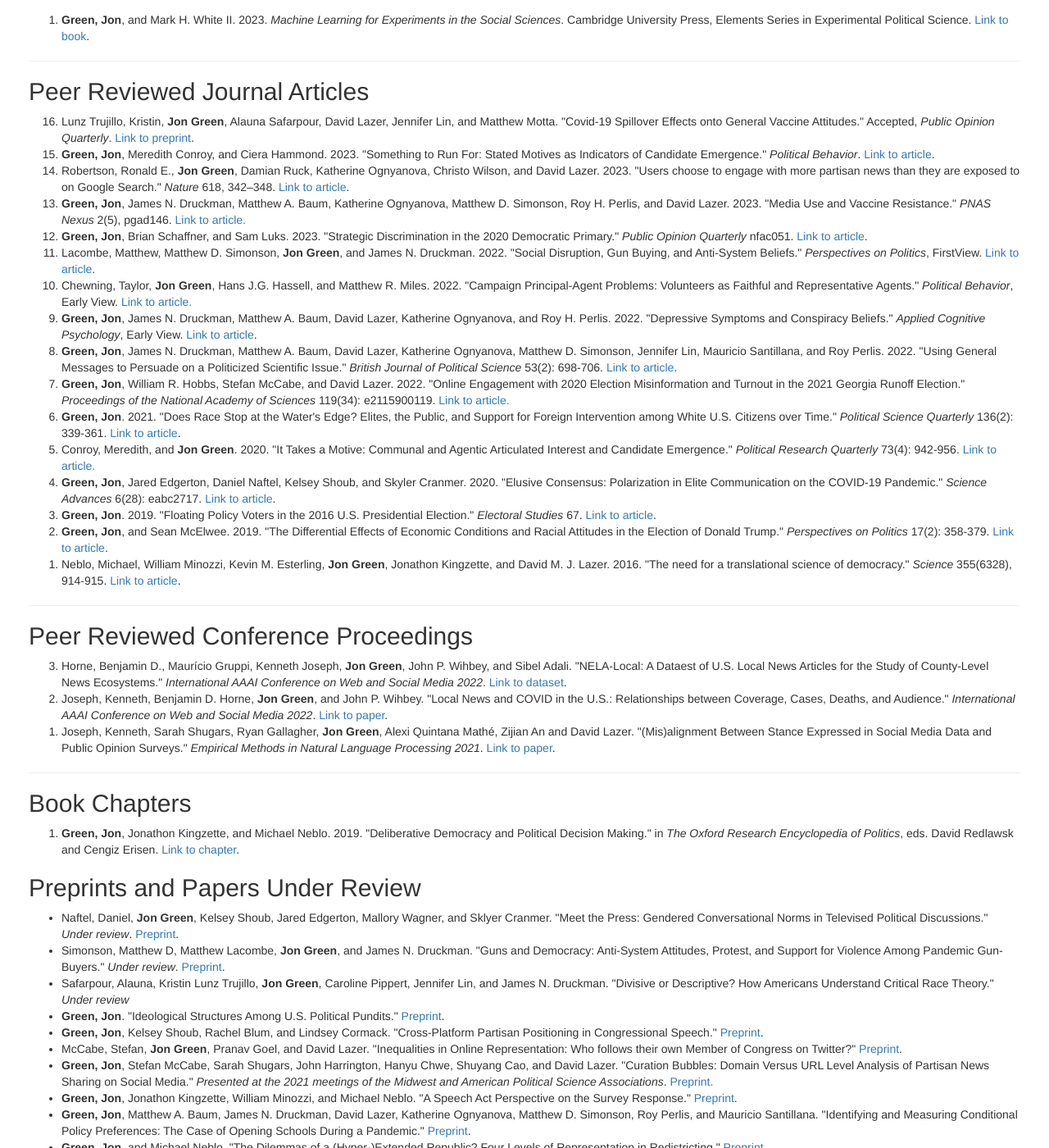
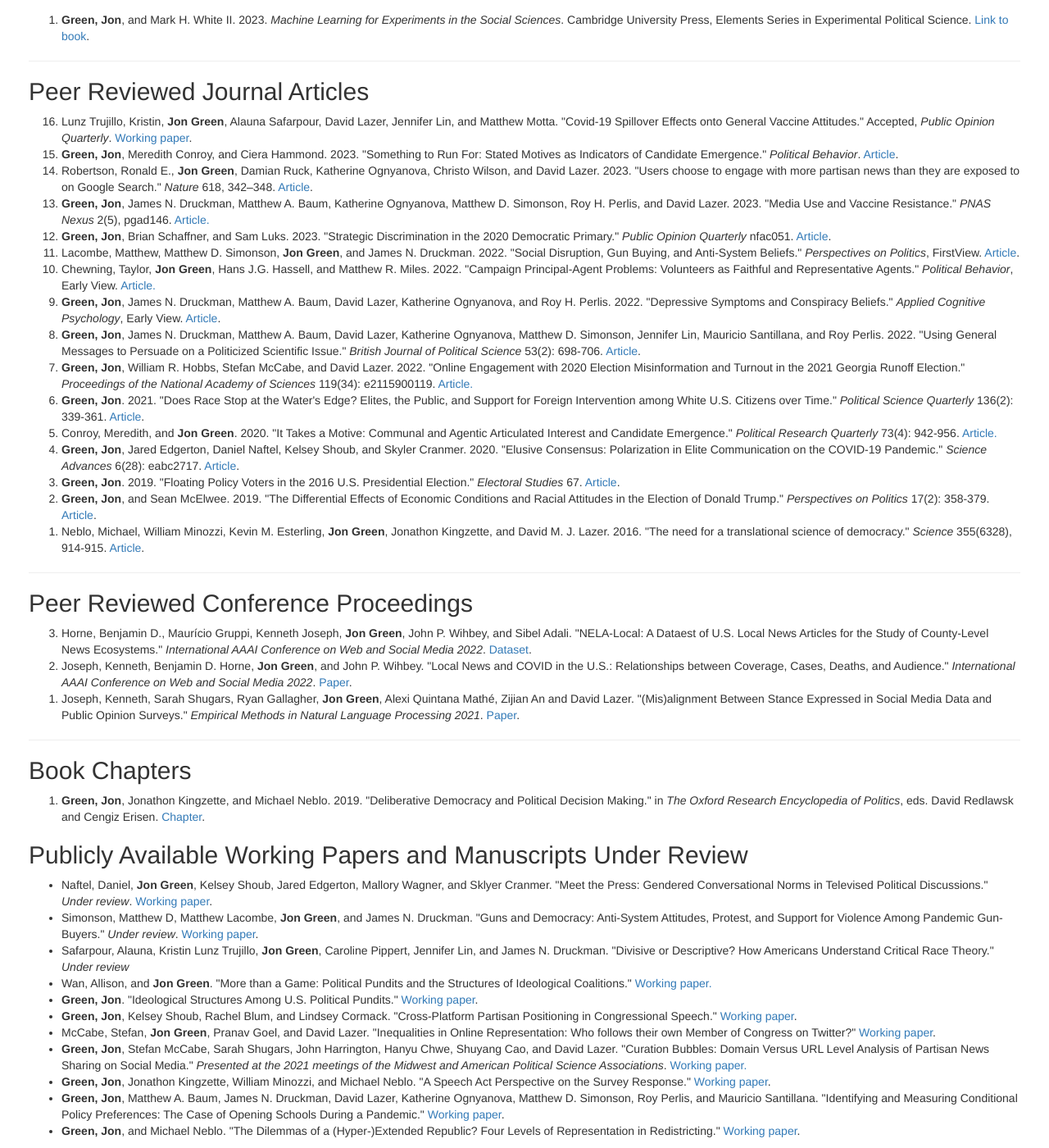
Before and after one commit to jgreen4919/jgreen4919.github.io, a Jekyll site: the page index.html, which Jekyll copies as it is, in a window 1280 px wide and 1400 px high, scrolled down 711 px. Shown: the whole window at 82% size. Built offline with Jekyll 4.4.1, drawn with Linux system fonts in a browser that asks for light colours.

Commit message:
style change

```diff
--- a/index.html
+++ b/index.html
@@ -38,49 +38,50 @@
     <hr>
     <h2>Peer Reviewed Journal Articles</h2>
     <ol reversed>
-    <li>Lunz Trujillo, Kristin, <strong>Jon Green</strong>, Alauna Safarpour, David Lazer, Jennifer Lin, and Matthew Motta. "Covid-19 Spillover Effects onto General Vaccine Attitudes." Accepted, <i>Public Opinion Quarterly</i>. <a href="https://osf.io/preprints/w7mq5/">Link to preprint</a>.</li>
-      <li> <strong>Green, Jon</strong>, Meredith Conroy, and Ciera Hammond. 2023. "Something to Run For: Stated Motives as Indicators of Candidate Emergence." <i>Political Behavior</i>. <a href="https://link.springer.com/article/10.1007/s11109-023-09872-z">Link to article</a>.</li>
-    <li> Robertson, Ronald E., <strong>Jon Green</strong>, Damian Ruck, Katherine Ognyanova, Christo Wilson, and David Lazer. 2023. "Users choose to engage with more partisan news than they are exposed to on Google Search." <i>Nature</i> 618, 342–348. <a href="https://www.nature.com/articles/s41586-023-06078-5">Link to article</a>.</li>
-      <li> <strong>Green, Jon</strong>, James N. Druckman, Matthew A. Baum, Katherine Ognyanova, Matthew D. Simonson, Roy H. Perlis, and David Lazer. 2023. "Media Use and Vaccine Resistance." <i>PNAS Nexus</i> 2(5), pgad146. <a href="https://academic.oup.com/pnasnexus/advance-article/doi/10.1093/pnasnexus/pgad146/7158045">Link to article.</a></li>
-    <li> <strong>Green, Jon</strong>, Brian Schaffner, and Sam Luks. 2023. "Strategic Discrimination in the 2020 Democratic Primary." <i>Public Opinion Quarterly</i> nfac051. <a href="https://academic.oup.com/poq/advance-article/doi/10.1093/poq/nfac051/7017586">Link to article</a>.</li>
-    <li>Lacombe, Matthew, Matthew D. Simonson, <strong>Jon Green</strong>, and James N. Druckman. 2022. "Social Disruption, Gun Buying, and Anti-System Beliefs." <i>Perspectives on Politics</i>, FirstView. <a href="https://www.cambridge.org/core/journals/perspectives-on-politics/article/abs/social-disruption-gun-buying-and-antisystem-beliefs/36D5FDB732D860BF8B7D0D59E0880007">Link to article</a>.</li>
-     <li>Chewning, Taylor, <strong>Jon Green</strong>, Hans J.G. Hassell, and Matthew R. Miles. 2022. "Campaign Principal-Agent Problems: Volunteers as Faithful and Representative Agents." <i>Political Behavior</i>, Early View. <a href="https://link.springer.com/article/10.1007/s11109-022-09836-9">Link to article.</a>
-    <li><strong>Green, Jon</strong>, James N. Druckman, Matthew A. Baum, David Lazer, Katherine Ognyanova, and Roy H. Perlis. 2022. "Depressive Symptoms and Conspiracy Beliefs." <i>Applied Cognitive Psychology</i>, Early View. <a href="https://onlinelibrary.wiley.com/doi/10.1002/acp.4011">Link to article</a>.</li>
-    <li> <strong>Green, Jon</strong>, James N. Druckman,  Matthew A. Baum, David Lazer, Katherine Ognyanova, Matthew D. Simonson, Jennifer Lin, Mauricio Santillana, and Roy Perlis. 2022. "Using General Messages to Persuade on a Politicized Scientific Issue." <i>British Journal of Political Science</i> 53(2): 698-706. <a href="https://www.cambridge.org/core/journals/british-journal-of-political-science/article/abs/using-general-messages-to-persuade-on-a-politicized-scientific-issue/6AE0FF9C739061ED8F1BE379D7B2998A">Link to article</a>.</li>
-    <li> <strong>Green, Jon</strong>, William R. Hobbs, Stefan McCabe, and David Lazer. 2022. "Online Engagement with 2020 Election Misinformation and Turnout in the 2021 Georgia Runoff Election." <i>Proceedings of the National Academy of Sciences</i> 119(34): e2115900119. <a href="https://www.pnas.org/doi/10.1073/pnas.2115900119"> Link to article.</a></li>
-      <li> <strong>Green, Jon</strong>. 2021. "Does Race Stop at the Water's Edge? Elites, the Public, and Support for Foreign Intervention among White U.S. Citizens over Time." <i>Political Science Quarterly</i> 136(2): 339-361. <a href="https://onlinelibrary.wiley.com/doi/abs/10.1002/polq.13168">Link to article</a>.</li>
-      	<li> Conroy, Meredith, and <strong>Jon Green</strong>. 2020. "It Takes a Motive: Communal and Agentic Articulated Interest and Candidate Emergence." <i>Political Research Quarterly</i> 73(4): 942-956. <a href="https://journals.sagepub.com/doi/abs/10.1177/1065912920933668">Link to article.</a></li>
-      <li> <strong>Green, Jon</strong>, Jared Edgerton, Daniel Naftel, Kelsey Shoub, and Skyler Cranmer. 2020. "Elusive Consensus: Polarization in Elite Communication on the COVID-19 Pandemic." <i>Science Advances</i> 6(28): eabc2717. <a href="https://advances.sciencemag.org/content/6/28/eabc2717">Link to article</a>.</li>
-      <li> <strong>Green, Jon</strong>. 2019. "Floating Policy Voters in the 2016 U.S. Presidential Election." <i>Electoral Studies</i> 67. <a href="https://www.sciencedirect.com/science/article/abs/pii/S0261379418302907">Link to article</a>.</li>
-      <li> <strong>Green, Jon</strong>, and Sean McElwee. 2019. "The Differential Effects of Economic Conditions and Racial Attitudes in the Election of Donald Trump." <i>Perspectives on Politics</i>  17(2): 358-379. <a href="https://www.cambridge.org/core/journals/perspectives-on-politics/article/differential-effects-of-economic-conditions-and-racial-attitudes-in-the-election-of-donald-trump/BA444B3A13CC950E6FCA7CC16C33142F">Link to article</a>.</li>
-	<li> Neblo, Michael, William Minozzi, Kevin M. Esterling, <strong>Jon Green</strong>, Jonathon Kingzette, and David M. J. Lazer. 2016. "The need for a translational science of democracy." <i>Science</i> 355(6328), 914-915. <a href="https://science.sciencemag.org/content/355/6328/914">Link to article</a>.</li>
+    <li>Lunz Trujillo, Kristin, <strong>Jon Green</strong>, Alauna Safarpour, David Lazer, Jennifer Lin, and Matthew Motta. "Covid-19 Spillover Effects onto General Vaccine Attitudes." Accepted, <i>Public Opinion Quarterly</i>. <a href="https://osf.io/Working papers/w7mq5/">Working paper</a>.</li>
+      <li> <strong>Green, Jon</strong>, Meredith Conroy, and Ciera Hammond. 2023. "Something to Run For: Stated Motives as Indicators of Candidate Emergence." <i>Political Behavior</i>. <a href="https://link.springer.com/article/10.1007/s11109-023-09872-z">Article</a>.</li>
+    <li> Robertson, Ronald E., <strong>Jon Green</strong>, Damian Ruck, Katherine Ognyanova, Christo Wilson, and David Lazer. 2023. "Users choose to engage with more partisan news than they are exposed to on Google Search." <i>Nature</i> 618, 342–348. <a href="https://www.nature.com/articles/s41586-023-06078-5">Article</a>.</li>
+      <li> <strong>Green, Jon</strong>, James N. Druckman, Matthew A. Baum, Katherine Ognyanova, Matthew D. Simonson, Roy H. Perlis, and David Lazer. 2023. "Media Use and Vaccine Resistance." <i>PNAS Nexus</i> 2(5), pgad146. <a href="https://academic.oup.com/pnasnexus/advance-article/doi/10.1093/pnasnexus/pgad146/7158045">Article.</a></li>
+    <li> <strong>Green, Jon</strong>, Brian Schaffner, and Sam Luks. 2023. "Strategic Discrimination in the 2020 Democratic Primary." <i>Public Opinion Quarterly</i> nfac051. <a href="https://academic.oup.com/poq/advance-article/doi/10.1093/poq/nfac051/7017586">Article</a>.</li>
+    <li>Lacombe, Matthew, Matthew D. Simonson, <strong>Jon Green</strong>, and James N. Druckman. 2022. "Social Disruption, Gun Buying, and Anti-System Beliefs." <i>Perspectives on Politics</i>, FirstView. <a href="https://www.cambridge.org/core/journals/perspectives-on-politics/article/abs/social-disruption-gun-buying-and-antisystem-beliefs/36D5FDB732D860BF8B7D0D59E0880007">Article</a>.</li>
+     <li>Chewning, Taylor, <strong>Jon Green</strong>, Hans J.G. Hassell, and Matthew R. Miles. 2022. "Campaign Principal-Agent Problems: Volunteers as Faithful and Representative Agents." <i>Political Behavior</i>, Early View. <a href="https://link.springer.com/article/10.1007/s11109-022-09836-9">Article.</a>
+    <li><strong>Green, Jon</strong>, James N. Druckman, Matthew A. Baum, David Lazer, Katherine Ognyanova, and Roy H. Perlis. 2022. "Depressive Symptoms and Conspiracy Beliefs." <i>Applied Cognitive Psychology</i>, Early View. <a href="https://onlinelibrary.wiley.com/doi/10.1002/acp.4011">Article</a>.</li>
+    <li> <strong>Green, Jon</strong>, James N. Druckman,  Matthew A. Baum, David Lazer, Katherine Ognyanova, Matthew D. Simonson, Jennifer Lin, Mauricio Santillana, and Roy Perlis. 2022. "Using General Messages to Persuade on a Politicized Scientific Issue." <i>British Journal of Political Science</i> 53(2): 698-706. <a href="https://www.cambridge.org/core/journals/british-journal-of-political-science/article/abs/using-general-messages-to-persuade-on-a-politicized-scientific-issue/6AE0FF9C739061ED8F1BE379D7B2998A">Article</a>.</li>
+    <li> <strong>Green, Jon</strong>, William R. Hobbs, Stefan McCabe, and David Lazer. 2022. "Online Engagement with 2020 Election Misinformation and Turnout in the 2021 Georgia Runoff Election." <i>Proceedings of the National Academy of Sciences</i> 119(34): e2115900119. <a href="https://www.pnas.org/doi/10.1073/pnas.2115900119">Article.</a></li>
+      <li> <strong>Green, Jon</strong>. 2021. "Does Race Stop at the Water's Edge? Elites, the Public, and Support for Foreign Intervention among White U.S. Citizens over Time." <i>Political Science Quarterly</i> 136(2): 339-361. <a href="https://onlinelibrary.wiley.com/doi/abs/10.1002/polq.13168">Article</a>.</li>
+      	<li> Conroy, Meredith, and <strong>Jon Green</strong>. 2020. "It Takes a Motive: Communal and Agentic Articulated Interest and Candidate Emergence." <i>Political Research Quarterly</i> 73(4): 942-956. <a href="https://journals.sagepub.com/doi/abs/10.1177/1065912920933668">Article.</a></li>
+      <li> <strong>Green, Jon</strong>, Jared Edgerton, Daniel Naftel, Kelsey Shoub, and Skyler Cranmer. 2020. "Elusive Consensus: Polarization in Elite Communication on the COVID-19 Pandemic." <i>Science Advances</i> 6(28): eabc2717. <a href="https://advances.sciencemag.org/content/6/28/eabc2717">Article</a>.</li>
+      <li> <strong>Green, Jon</strong>. 2019. "Floating Policy Voters in the 2016 U.S. Presidential Election." <i>Electoral Studies</i> 67. <a href="https://www.sciencedirect.com/science/article/abs/pii/S0261379418302907">Article</a>.</li>
+      <li> <strong>Green, Jon</strong>, and Sean McElwee. 2019. "The Differential Effects of Economic Conditions and Racial Attitudes in the Election of Donald Trump." <i>Perspectives on Politics</i>  17(2): 358-379. <a href="https://www.cambridge.org/core/journals/perspectives-on-politics/article/differential-effects-of-economic-conditions-and-racial-attitudes-in-the-election-of-donald-trump/BA444B3A13CC950E6FCA7CC16C33142F">Article</a>.</li>
+	<li> Neblo, Michael, William Minozzi, Kevin M. Esterling, <strong>Jon Green</strong>, Jonathon Kingzette, and David M. J. Lazer. 2016. "The need for a translational science of democracy." <i>Science</i> 355(6328), 914-915. <a href="https://science.sciencemag.org/content/355/6328/914">Article</a>.</li>
 	</ol>
       <hr>
     <h2>Peer Reviewed Conference Proceedings</h2>
     <ol reversed>
-    <li>Horne, Benjamin D., Maur&iacute;cio Gruppi, Kenneth Joseph, <strong>Jon Green</strong>, John P. Wihbey, and Sibel Adali. "NELA-Local: A Dataest of U.S. Local News Articles for the Study of County-Level News Ecosystems." <i>International AAAI Conference on Web and Social Media 2022</i>. <a href="https://dataverse.harvard.edu/dataset.xhtml?persistentId=doi:10.7910/DVN/GFE66K">Link to dataset</a>.</li>
-    <li>Joseph, Kenneth, Benjamin D. Horne, <strong>Jon Green</strong>, and John P. Wihbey. "Local News and COVID in the U.S.: Relationships between Coverage, Cases, Deaths, and Audience." <i>International AAAI Conference on Web and Social Media 2022</i>. <a href="https://arxiv.org/pdf/2111.08515.pdf">Link to paper</a>.</li>
-    <li> Joseph, Kenneth, Sarah Shugars, Ryan Gallagher, <strong>Jon Green</strong>, Alexi Quintana Mathé, Zijian An and David Lazer. "(Mis)alignment Between Stance Expressed in Social Media Data and Public Opinion Surveys." <i>Empirical Methods in Natural Language Processing 2021</i>. <a href="https://arxiv.org/abs/2109.01762">Link to paper</a>.</li>
+    <li>Horne, Benjamin D., Maur&iacute;cio Gruppi, Kenneth Joseph, <strong>Jon Green</strong>, John P. Wihbey, and Sibel Adali. "NELA-Local: A Dataest of U.S. Local News Articles for the Study of County-Level News Ecosystems." <i>International AAAI Conference on Web and Social Media 2022</i>. <a href="https://dataverse.harvard.edu/dataset.xhtml?persistentId=doi:10.7910/DVN/GFE66K">Dataset</a>.</li>
+    <li>Joseph, Kenneth, Benjamin D. Horne, <strong>Jon Green</strong>, and John P. Wihbey. "Local News and COVID in the U.S.: Relationships between Coverage, Cases, Deaths, and Audience." <i>International AAAI Conference on Web and Social Media 2022</i>. <a href="https://arxiv.org/pdf/2111.08515.pdf">Paper</a>.</li>
+    <li> Joseph, Kenneth, Sarah Shugars, Ryan Gallagher, <strong>Jon Green</strong>, Alexi Quintana Mathé, Zijian An and David Lazer. "(Mis)alignment Between Stance Expressed in Social Media Data and Public Opinion Surveys." <i>Empirical Methods in Natural Language Processing 2021</i>. <a href="https://arxiv.org/abs/2109.01762">Paper</a>.</li>
     </ol>
     <hr>
     <h2>Book Chapters</h2>
     <ol reversed>
-    <li> <strong>Green, Jon</strong>, Jonathon Kingzette, and Michael Neblo. 2019. "Deliberative Democracy and Political Decision Making." in <i>The Oxford Research Encyclopedia of Politics</i>, eds. David Redlawsk and Cengiz Erisen. <a href="https://polisci.osu.edu/sites/default/files/OxfordEncDelibDecisionMake.pdf">Link to chapter</a>.</li>
+    <li> <strong>Green, Jon</strong>, Jonathon Kingzette, and Michael Neblo. 2019. "Deliberative Democracy and Political Decision Making." in <i>The Oxford Research Encyclopedia of Politics</i>, eds. David Redlawsk and Cengiz Erisen. <a href="https://polisci.osu.edu/sites/default/files/OxfordEncDelibDecisionMake.pdf">Chapter</a>.</li>
     </ol>
-    <h2>Preprints and Papers Under Review</h2>
+    <h2>Publicly Available Working Papers and Manuscripts Under Review</h2>
     <ul>
    <!-- <li> Esterling, Kevin, Stefan McCabe, Diogo Ferrari, <strong>Jon Green</strong>, and David Lazer. "Deplatforming Right-Wing Extremists on Twitter Following the January 6 Insurrection." <i>Under review</i>.</li> -->
-    <li>Naftel, Daniel, <strong>Jon Green</strong>, Kelsey Shoub, Jared Edgerton, Mallory Wagner, and Sklyer Cranmer. "Meet the Press: Gendered Conversational Norms in Televised Political Discussions." <i>Under review</i>. <a href="https://osf.io/my8us/">Preprint</a>.</li>
-      <li>Simonson, Matthew D, Matthew Lacombe, <strong>Jon Green</strong>, and James N. Druckman. "Guns and Democracy: Anti-System Attitudes, Protest, and Support for Violence Among Pandemic Gun-Buyers." <i>Under review</i>. <a href="'https://www.ipr.northwestern.edu/our-work/working-papers/2022/wp-22-37.html">Preprint</a>.</li>
+    <li>Naftel, Daniel, <strong>Jon Green</strong>, Kelsey Shoub, Jared Edgerton, Mallory Wagner, and Sklyer Cranmer. "Meet the Press: Gendered Conversational Norms in Televised Political Discussions." <i>Under review</i>. <a href="https://osf.io/my8us/">Working paper</a>.</li>
+      <li>Simonson, Matthew D, Matthew Lacombe, <strong>Jon Green</strong>, and James N. Druckman. "Guns and Democracy: Anti-System Attitudes, Protest, and Support for Violence Among Pandemic Gun-Buyers." <i>Under review</i>. <a href="'https://www.ipr.northwestern.edu/our-work/working-papers/2022/wp-22-37.html">Working paper</a>.</li>
       <li> Safarpour, Alauna, Kristin Lunz Trujillo, <strong>Jon Green</strong>, Caroline Pippert, Jennifer Lin, and James N. Druckman. "Divisive or Descriptive? How Americans Understand Critical Race Theory." <i>Under review</i></li>
-      <li> <strong>Green, Jon</strong>. "Ideological Structures Among U.S. Political Pundits." <a href="https://osf.io/2cjse/">Preprint</a>.</li>
-      <li> <strong>Green, Jon</strong>, Kelsey Shoub, Rachel Blum, and Lindsey Cormack. "Cross-Platform Partisan Positioning in Congressional Speech." <a href="https://osf.io/85atn">Preprint</a>.</li>
-      <li>McCabe, Stefan, <strong>Jon Green</strong>, Pranav Goel, and David Lazer. "Inequalities in Online Representation: Who follows their own Member of Congress on Twitter?"<!-- <i>Under review</i>.--> <a href="https://osf.io/x4d6n">Preprint</a>.</li>
+      <li>Wan, Allison, and <strong>Jon Green</strong>. "More than a Game: Political Pundits and the Structures of Ideological Coalitions." <a href="https://osf.io/ewg2d">Working paper.</a></li>
+      <li> <strong>Green, Jon</strong>. "Ideological Structures Among U.S. Political Pundits." <a href="https://osf.io/2cjse/">Working paper</a>.</li>
+      <li> <strong>Green, Jon</strong>, Kelsey Shoub, Rachel Blum, and Lindsey Cormack. "Cross-Platform Partisan Positioning in Congressional Speech." <a href="https://osf.io/85atn">Working paper</a>.</li>
+      <li>McCabe, Stefan, <strong>Jon Green</strong>, Pranav Goel, and David Lazer. "Inequalities in Online Representation: Who follows their own Member of Congress on Twitter?"<!-- <i>Under review</i>.--> <a href="https://osf.io/x4d6n">Working paper</a>.</li>
   <!--  <li>Benegal, Salil, and <strong>Jon Green</strong>. "Cost Sensitivity, Partisan Cues, and Support for the Green New Deal." <i>Under review</i>.</li>-->
-    <li> <strong>Green, Jon</strong>, Stefan McCabe, Sarah Shugars, John Harrington, Hanyu Chwe, Shuyang Cao, and David Lazer. "Curation Bubbles: Domain Versus URL Level Analysis of Partisan News Sharing on Social Media." <i>Presented at the 2021 meetings of the Midwest and American Political Science Associations</i>. <a href="https://osf.io/vbwer/"> Preprint.</a></li>
-     <li> <strong>Green, Jon</strong>, Jonathon Kingzette, William Minozzi, and Michael Neblo. "A Speech Act Perspective on the Survey Response." <a href="https://osf.io/54ysv/">Preprint</a>.</li>
-      <li> <strong>Green, Jon</strong>, Matthew A. Baum, James N. Druckman, David Lazer, Katherine Ognyanova, Matthew D. Simonson, Roy Perlis, and Mauricio Santillana. "Identifying and Measuring Conditional Policy Preferences: The Case of Opening Schools During a Pandemic." <a href="https://osf.io/zsh8u/">Preprint</a>.</li>
-      <li> <strong>Green, Jon</strong>, and Michael Neblo. "The Dilemmas of a (Hyper-)Extended Republic? Four Levels of Representation in Redistricting." <a href="https://osf.io/6k7wa/">Preprint</a>.</li>
+    <li> <strong>Green, Jon</strong>, Stefan McCabe, Sarah Shugars, John Harrington, Hanyu Chwe, Shuyang Cao, and David Lazer. "Curation Bubbles: Domain Versus URL Level Analysis of Partisan News Sharing on Social Media." <i>Presented at the 2021 meetings of the Midwest and American Political Science Associations</i>. <a href="https://osf.io/vbwer/"> Working paper.</a></li>
+     <li> <strong>Green, Jon</strong>, Jonathon Kingzette, William Minozzi, and Michael Neblo. "A Speech Act Perspective on the Survey Response." <a href="https://osf.io/54ysv/">Working paper</a>.</li>
+      <li> <strong>Green, Jon</strong>, Matthew A. Baum, James N. Druckman, David Lazer, Katherine Ognyanova, Matthew D. Simonson, Roy Perlis, and Mauricio Santillana. "Identifying and Measuring Conditional Policy Preferences: The Case of Opening Schools During a Pandemic." <a href="https://osf.io/zsh8u/">Working paper</a>.</li>
+      <li> <strong>Green, Jon</strong>, and Michael Neblo. "The Dilemmas of a (Hyper-)Extended Republic? Four Levels of Representation in Redistricting." <a href="https://osf.io/6k7wa/">Working paper</a>.</li>
     </ul>
   </section>
   </article>
```
Also changed, not shown: 4 other files.
